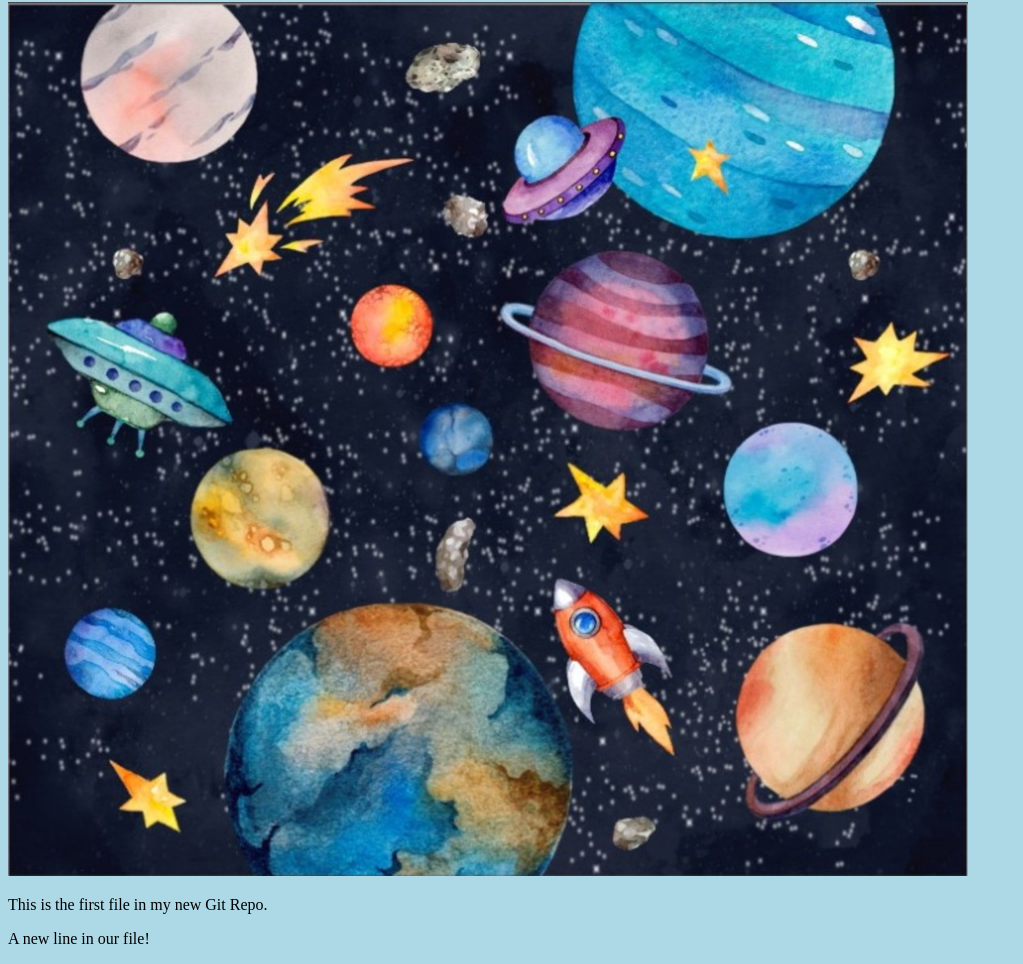
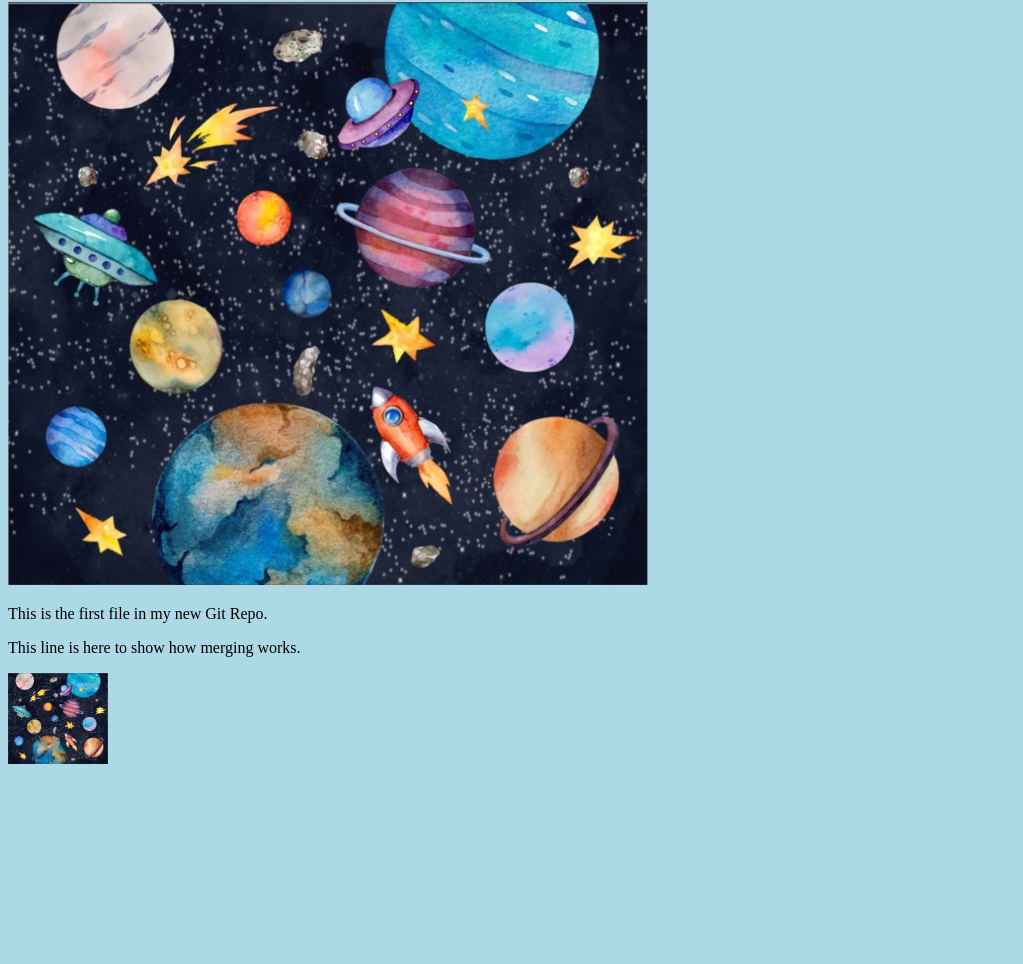
Before and after one commit to ViktorOliver/hello-word, a plain HTML site: page index.html in a window 1280 px wide. Shown: the part 78-1042 px from the top of the page, without its empty margins (0-1023 px from the left). After the commit the page ends 854 px from the top, so only its background shows below. Drawn offline with Linux system fonts and the light colour scheme.

Commit message:
Image rezised index

```diff
--- a/index.html
+++ b/index.html
@@ -1,3 +1,5 @@
+
+
 <!DOCTYPE html>
 <html>
 <head>
@@ -7,10 +9,10 @@
 <body>
 
 <h1>Hello world!</h1>
-<div><img src="img/img_hello_world.jpg" alt="Hello World from Space"
-style="width:100%;max-width:960px"></div>
+<div><img src="img/img_hello_world.jpg" alt="Hello World from Space" style="width:100%;max-width:640px"></div>
 <p>This is the first file in my new Git Repo.</p>
-<p>A new line in our file!</p>
+<p>This line is here to show how merging works.</p>
+<div><img src="img/img_hello_world.jpg" alt="Hello Git" style="width:100%;max-width:100px"></div>
 
 </body>
 </html>
```
